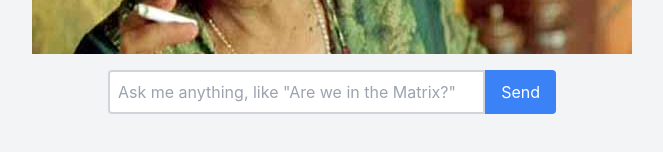
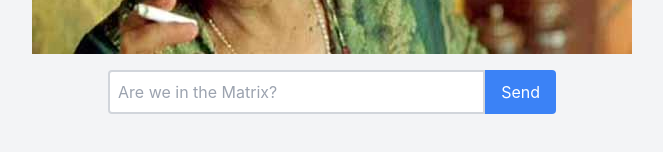
Before and after one commit to jgl3hb/chatbot, a React (Create React App) app: page / in a window 1280 px wide. Shown: the part 334-486 px from the top of the page, without its empty margins (308-971 px from the left). Built offline with nearby package versions, Linux system fonts and the light colour scheme.

Commit message:
placeholder update

```diff
--- a/src/App.js
+++ b/src/App.js
@@ -46,7 +46,7 @@ function App() {
           onChange={(e) => setInput(e.target.value)}
           onKeyDown={handleKeyDown}
           className="flex-1 p-2 border-2 border-gray-300 rounded-l"
-          placeholder='Ask me anything, like "Are we in the Matrix?"'
+          placeholder='Are we in the Matrix?'
         />
         <button onClick={sendMessage} className="bg-blue-500 text-white px-4 rounded-r">
           Send
```
